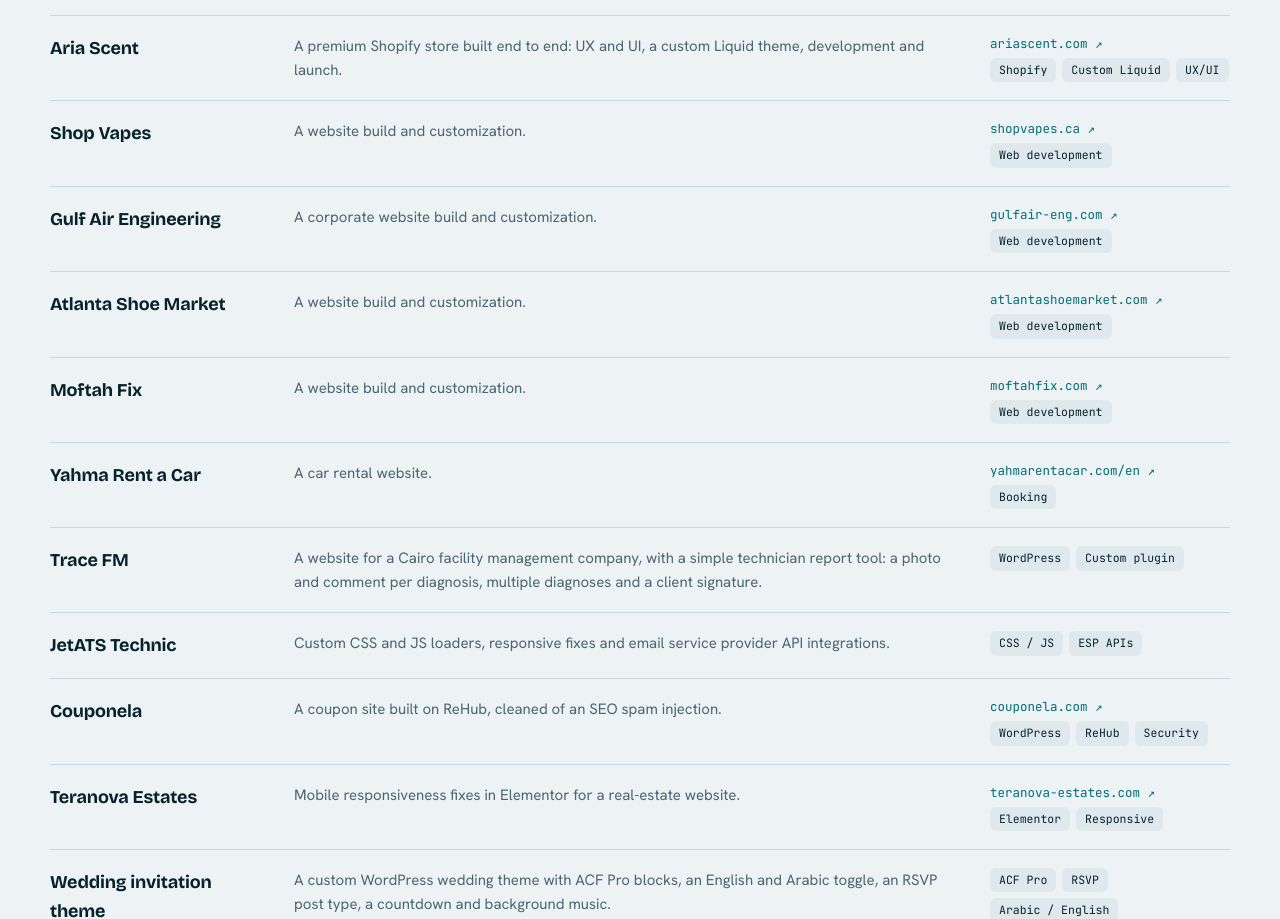
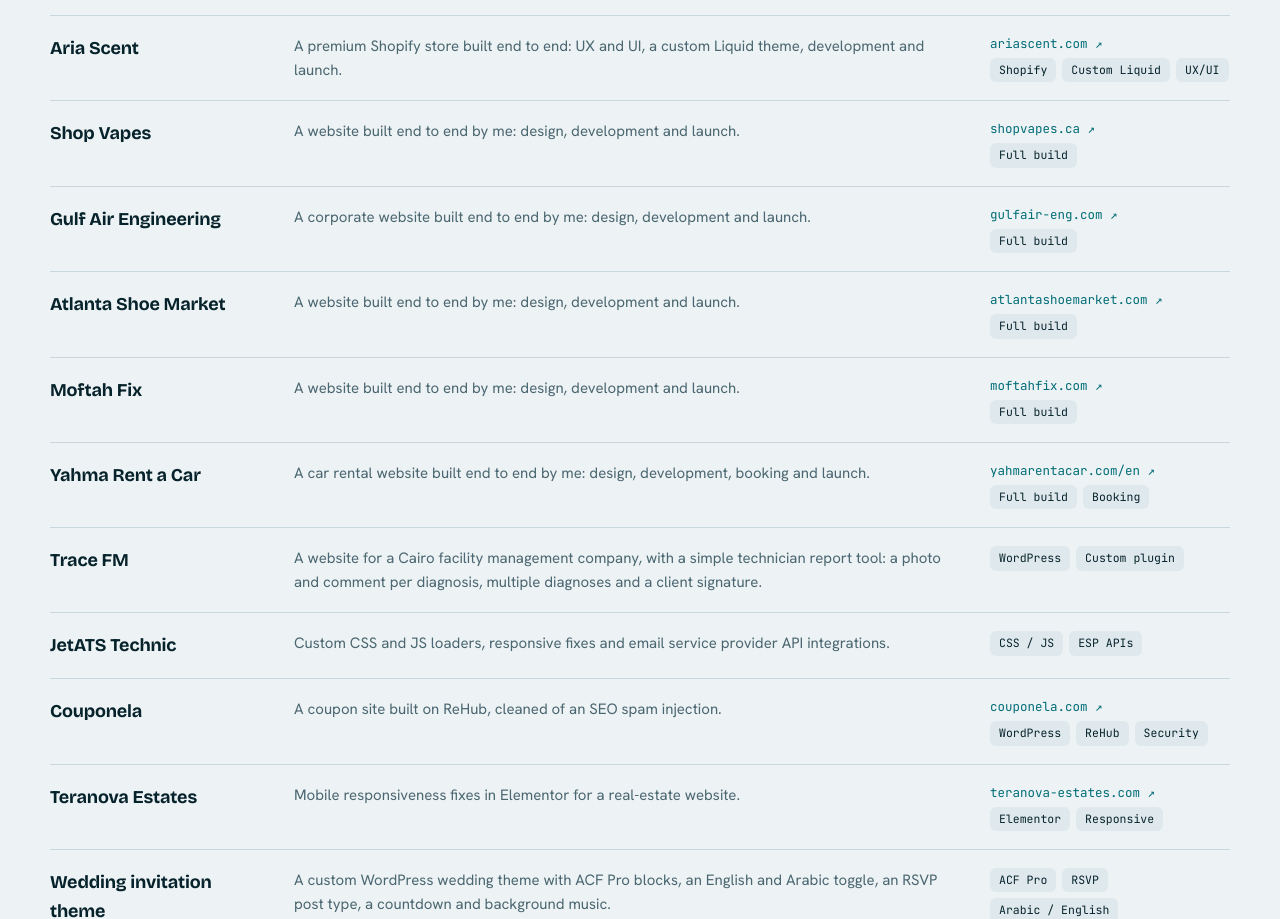
Before and after one commit to HaneenAyman223/my-portfolio, a plain HTML site: page index.html in a window 1280 px wide. Shown: the part 4456-5375 px from the top of the page. Drawn offline with nearby package versions, Linux system fonts and the light colour scheme.

Commit message:
Describe Yahma and four new sites as full builds
Co-Authored-By: Claude Sonnet 5.5 <noreply@anthropic.com>
Claude-Session: https://claude.ai/code/session_017Po2SsBwgVUJYnkimqPDe3

```diff
--- a/index.html
+++ b/index.html
@@ -770,21 +770,21 @@ html[dir="rtl"] .dl-body h3{font-family:var(--font-ar);letter-spacing:0;line-hei
     {cat:["shopify"],links:["ariascent.com"],tags:["Shopify","Custom Liquid","UX/UI"],
      en:{n:"Aria Scent",s:"A premium Shopify store built end to end: UX and UI, a custom Liquid theme, development and launch."},
      ar:{n:"أريا سنت",s:"متجر شوبيفاي فاخر بُني من الألف إلى الياء: تجربة وواجهة المستخدم، وقالب Liquid مخصص، والتطوير والإطلاق."}},
-    {cat:[],links:["shopvapes.ca"],tags:["Web development"],
-     en:{n:"Shop Vapes",s:"A website build and customization."},
-     ar:{n:"شوب فيبس",s:"بناء موقع وتخصيصه."}},
-    {cat:[],links:["gulfair-eng.com"],tags:["Web development"],
-     en:{n:"Gulf Air Engineering",s:"A corporate website build and customization."},
-     ar:{n:"الخليج للطيران للهندسة",s:"بناء موقع مؤسسي وتخصيصه."}},
-    {cat:[],links:["atlantashoemarket.com"],tags:["Web development"],
-     en:{n:"Atlanta Shoe Market",s:"A website build and customization."},
-     ar:{n:"أتلانتا شو ماركت",s:"بناء موقع وتخصيصه."}},
-    {cat:[],links:["moftahfix.com"],tags:["Web development"],
-     en:{n:"Moftah Fix",s:"A website build and customization."},
-     ar:{n:"مفتاح فيكس",s:"بناء موقع وتخصيصه."}},
-    {cat:["wordpress"],links:["yahmarentacar.com/en"],tags:["Booking"],
-     en:{n:"Yahma Rent a Car",s:"A car rental website."},
-     ar:{n:"يهمة لتأجير السيارات",s:"موقع لتأجير السيارات."}},
+    {cat:[],links:["shopvapes.ca"],tags:["Full build"],
+     en:{n:"Shop Vapes",s:"A website built end to end by me: design, development and launch."},
+     ar:{n:"شوب فيبس",s:"موقع بنيته بالكامل بنفسي: التصميم والتطوير والإطلاق."}},
+    {cat:[],links:["gulfair-eng.com"],tags:["Full build"],
+     en:{n:"Gulf Air Engineering",s:"A corporate website built end to end by me: design, development and launch."},
+     ar:{n:"الخليج للطيران للهندسة",s:"موقع مؤسسي بنيته بالكامل بنفسي: التصميم والتطوير والإطلاق."}},
+    {cat:[],links:["atlantashoemarket.com"],tags:["Full build"],
+     en:{n:"Atlanta Shoe Market",s:"A website built end to end by me: design, development and launch."},
+     ar:{n:"أتلانتا شو ماركت",s:"موقع بنيته بالكامل بنفسي: التصميم والتطوير والإطلاق."}},
+    {cat:[],links:["moftahfix.com"],tags:["Full build"],
+     en:{n:"Moftah Fix",s:"A website built end to end by me: design, development and launch."},
+     ar:{n:"مفتاح فيكس",s:"موقع بنيته بالكامل بنفسي: التصميم والتطوير والإطلاق."}},
+    {cat:["wordpress"],links:["yahmarentacar.com/en"],tags:["Full build","Booking"],
+     en:{n:"Yahma Rent a Car",s:"A car rental website built end to end by me: design, development, booking and launch."},
+     ar:{n:"يهمة لتأجير السيارات",s:"موقع لتأجير السيارات بنيته بالكامل بنفسي: التصميم والتطوير والحجز والإطلاق."}},
     {cat:["wordpress"],links:[],tags:["WordPress","Custom plugin"],
      en:{n:"Trace FM",s:"A website for a Cairo facility management company, with a simple technician report tool: a photo and comment per diagnosis, multiple diagnoses and a client signature."},
      ar:{n:"تريس إف إم",s:"موقع لشركة إدارة مرافق في القاهرة، مع أداة تقارير مبسطة للفنيين: صورة وتعليق لكل تشخيص، وعدة تشخيصات، وتوقيع العميل."}},
```
